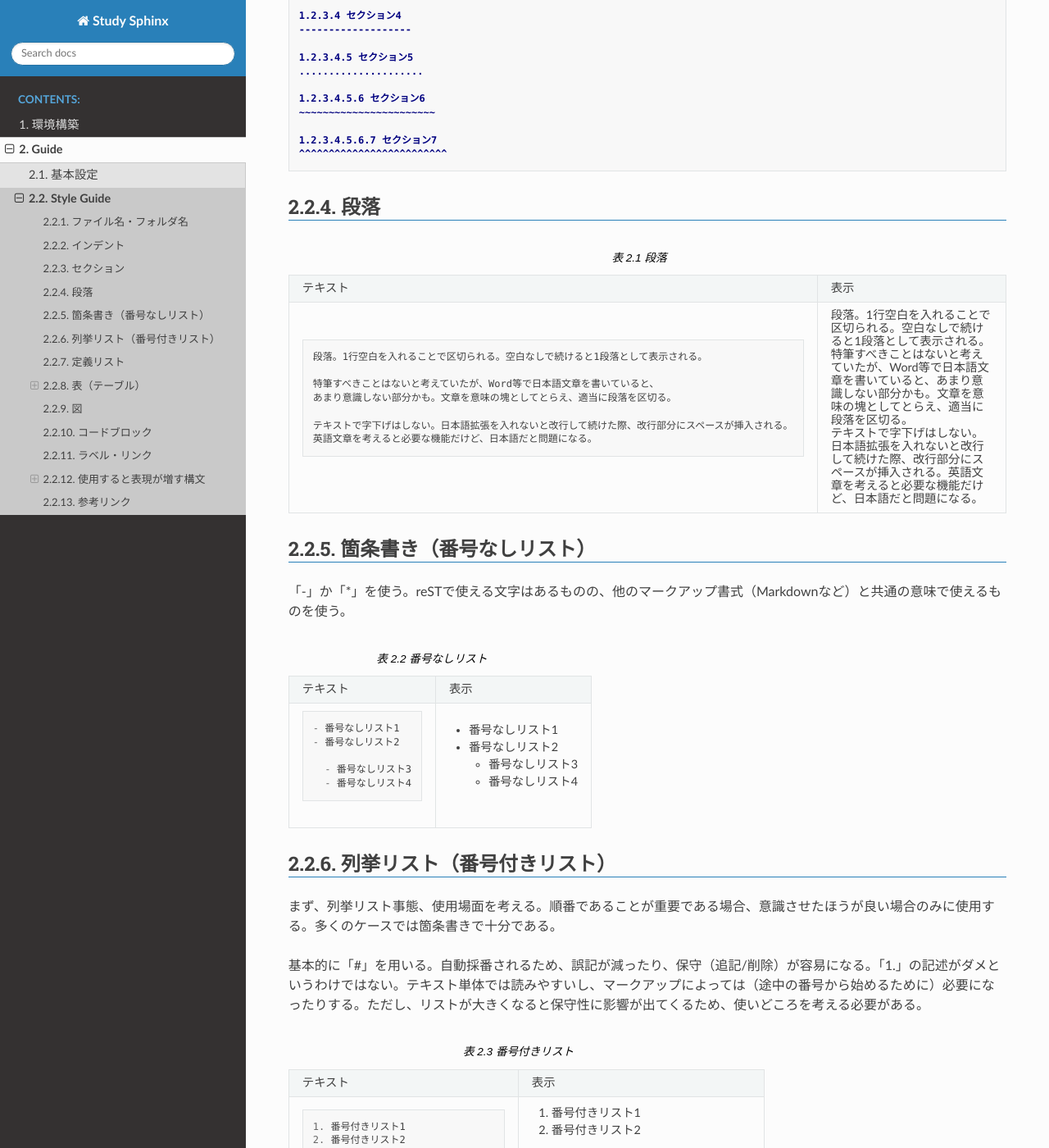
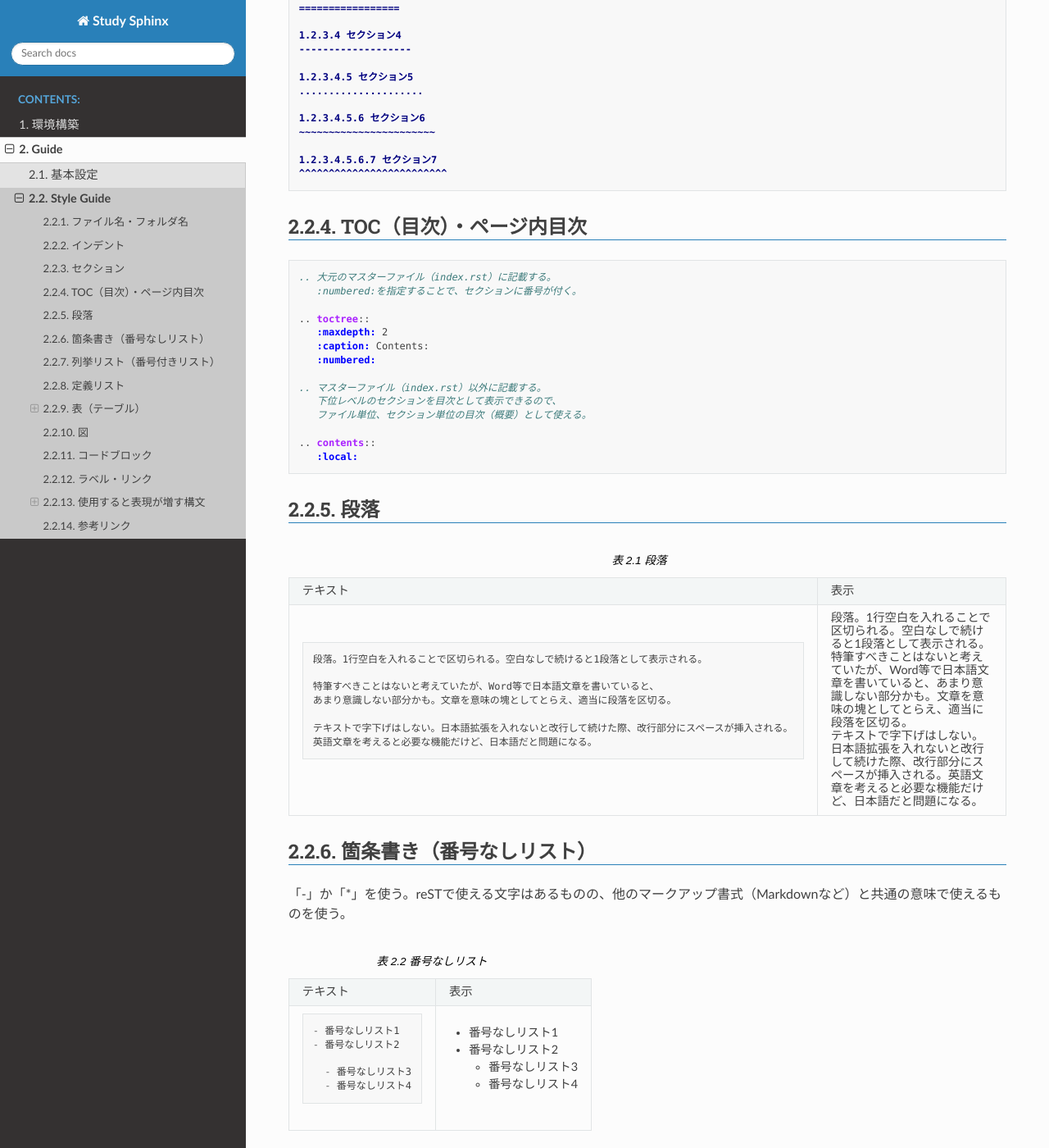
Before and after one commit to kkAyataka/study-sphinx, a Sphinx documentation site: the page built from doc/guide/style-guide.rst, in a window 1280 px wide and 1400 px high, scrolled down 1554 px. Shown: the whole window at 82% size. Built offline with Sphinx 7.4.7 and the Read the Docs theme 2.0.0, drawn with Linux system fonts in a browser that asks for light colours; some of the changed text lies outside the part shown.

Commit message:
Write about toc and contents

```diff
--- a/doc/guide/style-guide.rst
+++ b/doc/guide/style-guide.rst
@@ -67,6 +67,27 @@ reStructuredText/Sphinxで記述する際のローカルなガイドラインに
 
    1.2.3.4.5.6.7 セクション7
    ^^^^^^^^^^^^^^^^^^^^^^^^^
+
+
+TOC（目次）・ページ内目次
+================================================================================
+
+.. code-block:: rst
+
+   .. 大元のマスターファイル（index.rst）に記載する。
+      :numbered:を指定することで、セクションに番号が付く。
+
+   .. toctree::
+      :maxdepth: 2
+      :caption: Contents:
+      :numbered:
+
+   .. マスターファイル（index.rst）以外に記載する。
+      下位レベルのセクションを目次として表示できるので、
+      ファイル単位、セクション単位の目次（概要）として使える。
+
+   .. contents::
+      :local:
 
 
 段落
```
